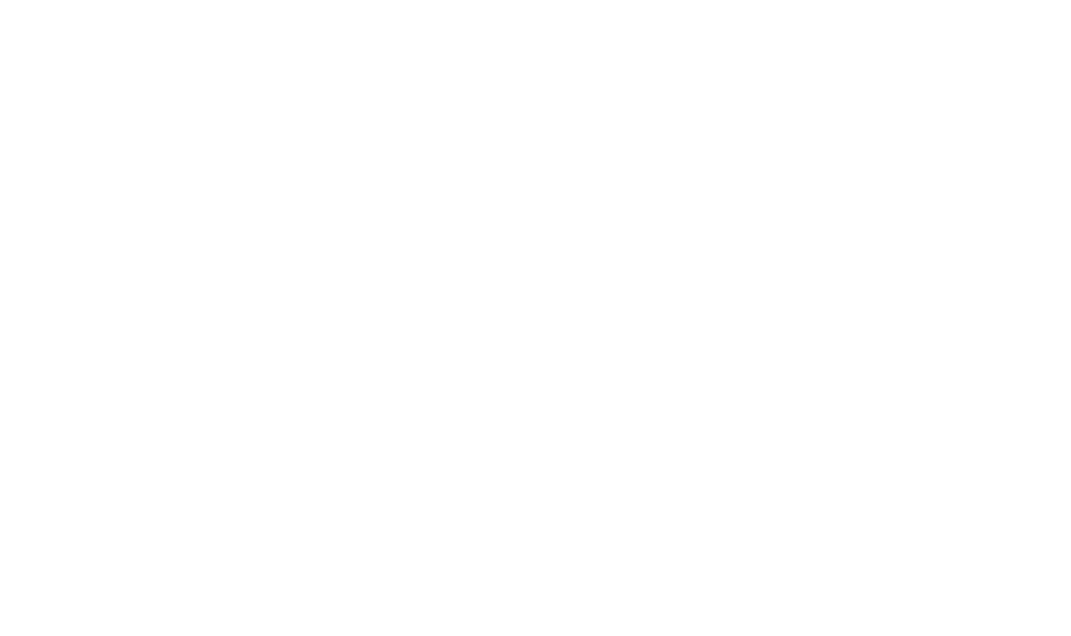
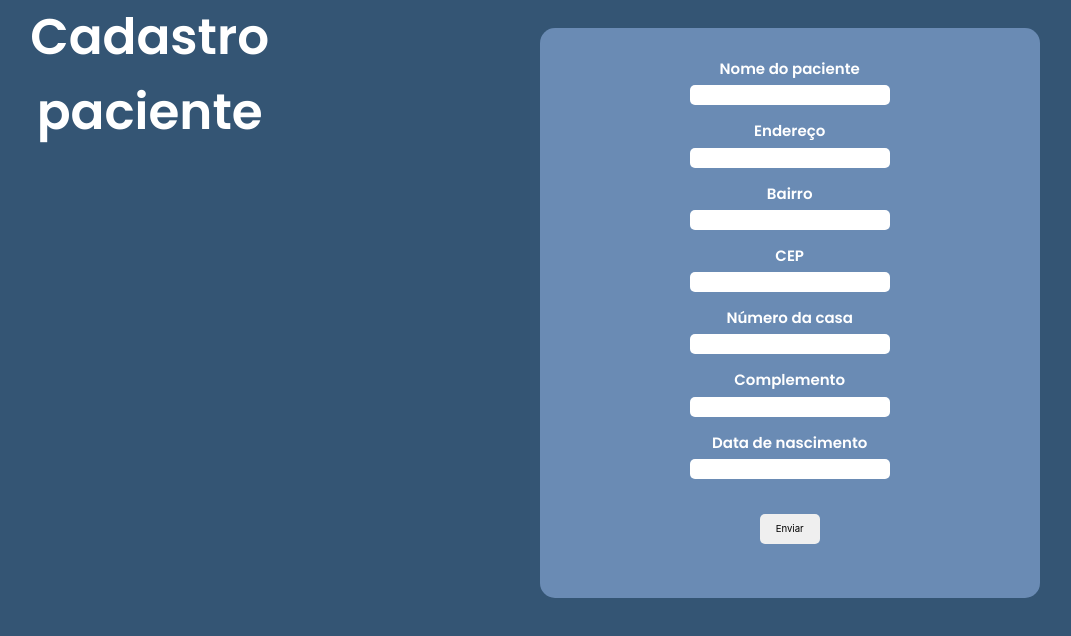
Before and after one commit to ElijahLopp/ope-brain-art, a React (Create React App) app in the folder frontend/: page /Cadastro in a window 1280 px wide. Shown: the top 636 px of the page, without its empty margins (24-1095 px from the left). Built offline with nearby package versions, Linux system fonts and the light colour scheme.

Commit message:
Secondary commit

```diff
--- a/frontend/package.json
+++ b/frontend/package.json
@@ -14,6 +14,7 @@
     "axios": "^0.20.0",
     "react": "^16.13.1",
     "react-dom": "^16.13.1",
+    "react-hook-form": "^6.8.3",
     "react-router-dom": "^5.2.0",
     "react-scripts": "3.4.3",
     "typescript": "^4.0.2"
--- a/frontend/public/index.html
+++ b/frontend/public/index.html
@@ -5,6 +5,18 @@
     <link rel="icon" href="%PUBLIC_URL%/favicon.ico" />
     <meta name="viewport" content="width=device-width, initial-scale=1" />
     <meta name="theme-color" content="#000000" />
+
+    <link
+      rel="stylesheet"
+      href="https://stackpath.bootstrapcdn.com/bootstrap/4.5.2/css/bootstrap.min.css"
+      integrity="sha384-JcKb8q3iqJ61gNV9KGb8thSsNjpSL0n8PARn9HuZOnIxN0hoP+VmmDGMN5t9UJ0Z"
+      crossorigin="anonymous"
+    />
+
+    <link
+      href="https://fonts.googleapis.com/css2?family=Poppins:wght@600&display=swap"
+      rel="stylesheet"
+    />
 
     <title>Brain Art</title>
   </head>
@@ -21,5 +33,21 @@
       To begin the development, run `npm start` or `yarn start`.
       To create a production bundle, use `npm run build` or `yarn build`.
     -->
+
+    <script
+      src="https://code.jquery.com/jquery-3.5.1.slim.min.js"
+      integrity="sha384-DfXdz2htPH0lsSSs5nCTpuj/zy4C+OGpamoFVy38MVBnE+IbbVYUew+OrCXaRkfj"
+      crossorigin="anonymous"
+    ></script>
+    <script
+      src="https://cdn.jsdelivr.net/npm/popper.js@1.16.1/dist/umd/popper.min.js"
+      integrity="sha384-9/reFTGAW83EW2RDu2S0VKaIzap3H66lZH81PoYlFhbGU+6BZp6G7niu735Sk7lN"
+      crossorigin="anonymous"
+    ></script>
+    <script
+      src="https://stackpath.bootstrapcdn.com/bootstrap/4.5.2/js/bootstrap.min.js"
+      integrity="sha384-B4gt1jrGC7Jh4AgTPSdUtOBvfO8shuf57BaghqFfPlYxofvL8/KUEfYiJOMMV+rV"
+      crossorigin="anonymous"
+    ></script>
   </body>
 </html>
--- a/frontend/src/assets/styles/global.css
+++ b/frontend/src/assets/styles/global.css
@@ -5,14 +5,9 @@
   --color-primary-lighter: #000000;
 }
 
-* {
-  margin: 0;
-  padding: 0;
-  box-sizing: border-box;
-}
-
 html,
 body,
 #root {
   height: 100vh;
+  background-color: #345574;
 }
--- /dev/null
+++ b/frontend/src/pages/CustomerRegistration/index.tsx
@@ -0,0 +1,65 @@
+import React from "react";
+
+import { useForm } from "react-hook-form";
+
+import "./styles.css";
+
+export default function CostomerRegistration() {
+  const { register, handleSubmit, watch, errors } = useForm();
+  const onSubmit = (data: any) => console.log(data);
+
+  console.log(watch("example")); // watch input value by passing the name of it
+
+  return (
+    <fieldset>
+      <p>Cadastro paciente</p>
+      <section>
+        <form onSubmit={handleSubmit(onSubmit)}>
+          <label htmlFor="nomePaciente">Nome do paciente</label>
+          <br />
+          <input name="nomePaciente" ref={register} />
+
+          <br />
+
+          <label htmlFor="ruaPaciente">Endereço</label>
+          <br />
+          <input name="ruaPaciente" ref={register} />
+
+          <br />
+
+          <label htmlFor="bairroPaciente">Bairro</label>
+          <br />
+          <input name="bairroPaciente" ref={register} />
+
+          <br />
+
+          <label htmlFor="cepPaciente">CEP</label>
+          <br />
+          <input name="cepPaciente" ref={register} />
+
+          <br />
+
+          <label htmlFor="numCellPaciente">Número da casa</label>
+          <br />
+          <input name="numCellPaciente" ref={register} />
+
+          <br />
+
+          <label htmlFor="complementoPaciente">Complemento</label>
+          <br />
+          <input name="complementoPaciente" ref={register} />
+
+          <br />
+
+          <label htmlFor="dataNascimentoPaciente">Data de nascimento</label>
+          <br />
+          <input name="dataNascimentoPaciente" ref={register} />
+
+          <br />
+
+          <button type="submit">Enviar</button>
+        </form>
+      </section>
+    </fieldset>
+  );
+}
--- /dev/null
+++ b/frontend/src/pages/CustomerRegistration/styles.css
@@ -0,0 +1,67 @@
+fieldset {
+  display: flex;
+  width: 100%;
+  height: 80%;
+  /* border: 1px solid red; */
+  text-align: center;
+}
+
+fieldset p {
+  font-size: 50px;
+  height: 10%;
+  margin-bottom: 0;
+  display: block;
+  color: white;
+  font-family: "Poppins", sans-serif;
+  font-weight: 600;
+}
+
+/*
+fieldset section {
+  display: flex;
+  justify-content: center;
+  margin-top: 30px;
+} */
+
+fieldset section {
+  display: flex;
+  justify-content: center;
+  padding-top: 30px;
+  width: 100%;
+  height: 100%;
+}
+
+fieldset section form {
+  margin-top: -2px;
+  width: 500px;
+  height: 570px;
+  background-color: #6a8bb4;
+  border-radius: 15px;
+  padding-top: 30px;
+}
+
+fieldset section form input {
+  width: 200px;
+  height: 20px;
+  margin-bottom: 15px;
+  border-radius: 5px;
+  border: none;
+}
+
+fieldset section form label {
+  color: white;
+  font-size: 15px;
+  font-family: "Poppins", sans-serif;
+}
+
+fieldset section form button {
+  margin-top: 20px;
+  width: 60px;
+  height: 30px;
+  border: none;
+  border-radius: 5px;
+}
+
+fieldset section form button:hover {
+  background-color: #e9e9e9;
+}
--- a/frontend/src/routes.tsx
+++ b/frontend/src/routes.tsx
@@ -1,12 +1,14 @@
 import React from "react";
 import { BrowserRouter, Route } from "react-router-dom";
+
+import CustomerRegistration from "./pages/CustomerRegistration";
 
 // Import any page here
 
 function Routes() {
   return (
     <BrowserRouter>
-      {/* <Route path="/" exact component={Page here}/> */}
+      <Route path="/Cadastro" exact component={CustomerRegistration} />
     </BrowserRouter>
   );
 }
```
Also changed, not shown: frontend/src/services/api.ts (added, +7 -0 lines), 1 other file (tests, documents, lock files or other folders).
